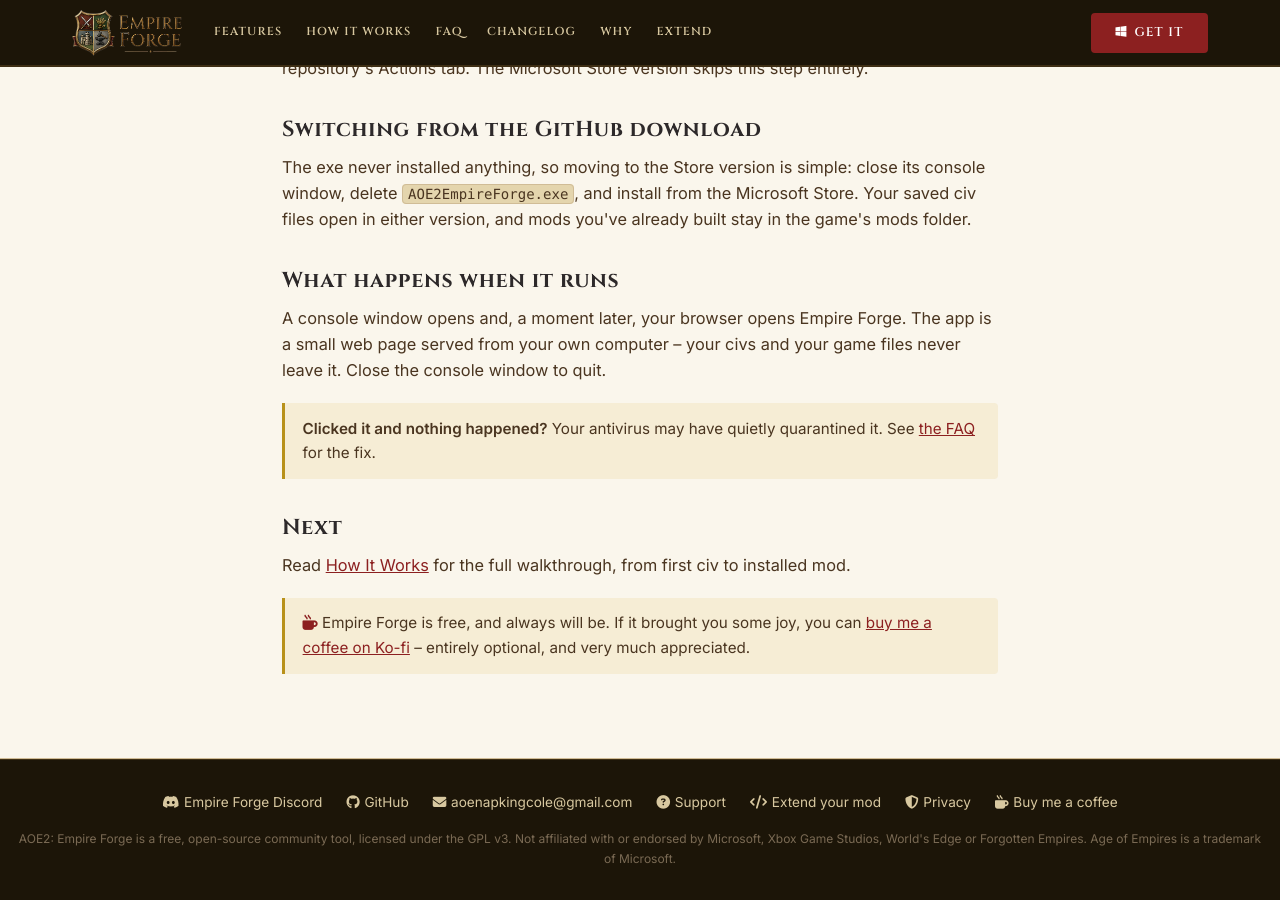
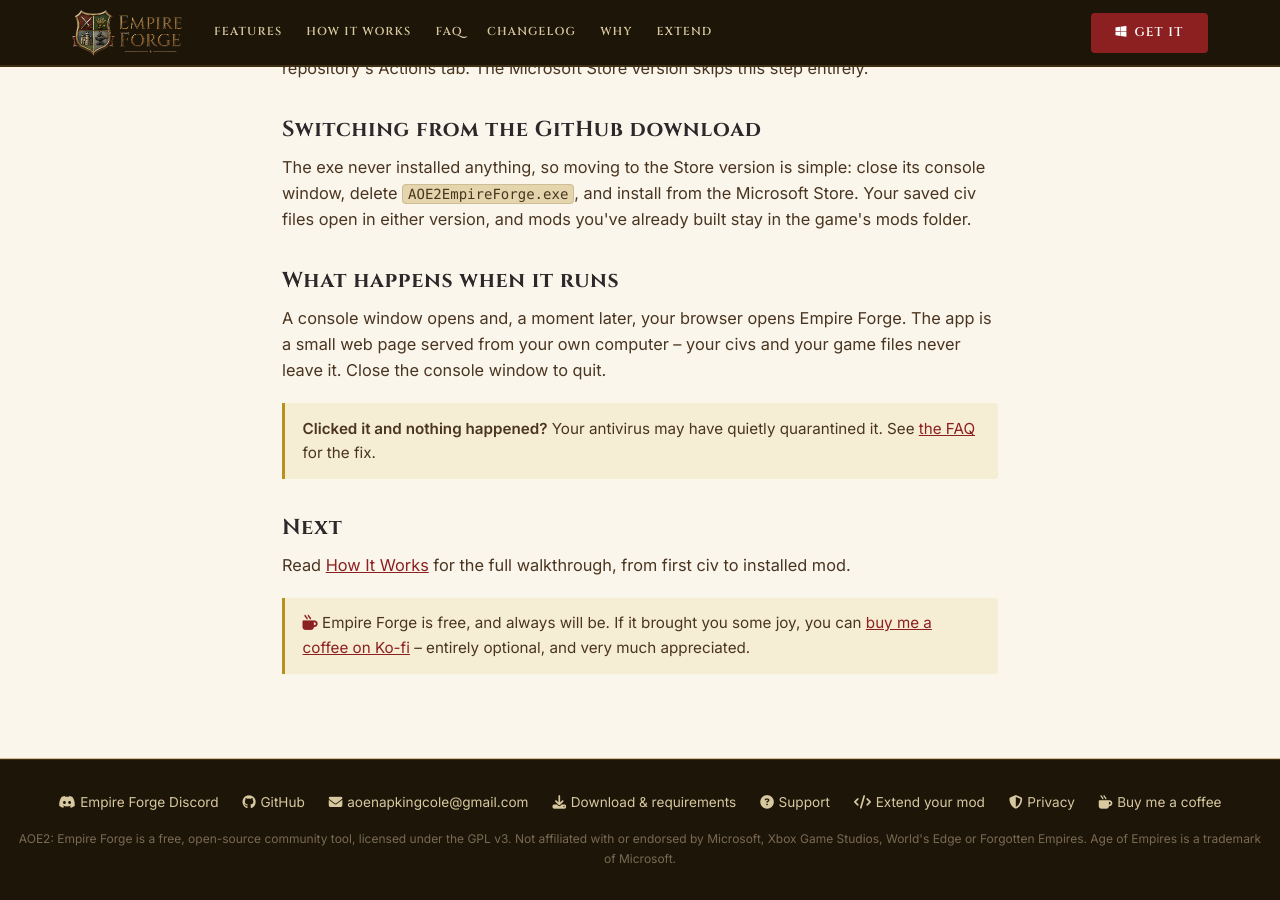
Before and after one commit to napkingcole/empire-forge, a Jekyll site: the page built from download.html, in a window 1280 px wide and 900 px high, scrolled down 1864 px. Built offline with Jekyll 4.4.1, drawn with Linux system fonts in a browser that asks for light colours.

Commit message:
Link the Download page again: GitHub link and footer
Every CTA went straight to the Store or GitHub, leaving /download/ (requirements,
SmartScreen help, switching from the exe) reachable only from one FAQ answer.
"or download from GitHub" now goes to the page's GitHub card, so exe users see
the SmartScreen help first, and the footer links "Download & requirements".

Co-Authored-By: Claude Opus 5.5 <noreply@anthropic.com>
Claude-Session: https://claude.ai/code/session_013A6xtPgAmroHoQRgpmYXM9

```diff
--- a/_includes/footer.html
+++ b/_includes/footer.html
@@ -3,6 +3,7 @@
     <a href="{{ site.discord_server_url }}"><i class="fa-brands fa-discord"></i>Empire Forge Discord</a>
     <a href="{{ site.repo_url }}"><i class="fa-brands fa-github"></i>GitHub</a>
     <a href="mailto:{{ site.contact_email }}"><i class="fa-solid fa-envelope"></i>{{ site.contact_email }}</a>
+    <a href="{{ '/download/' | relative_url }}"><i class="fa-solid fa-download"></i>Download &amp; requirements</a>
     <a href="{{ '/faq/' | relative_url }}"><i class="fa-solid fa-circle-question"></i>Support</a>
     <a href="{{ '/extend/' | relative_url }}"><i class="fa-solid fa-code"></i>Extend your mod</a>
     <a href="{{ '/privacy/' | relative_url }}"><i class="fa-solid fa-shield-halved"></i>Privacy</a>
--- a/_includes/get-buttons.html
+++ b/_includes/get-buttons.html
@@ -1,6 +1,8 @@
 {%- comment -%}
   The "Get Empire Forge" call to action: the Microsoft Store button, with the
-  GitHub exe as a quieter text link beside it.  Every CTA on the site uses this,
+  GitHub exe as a quieter text link beside it.  That link goes to the Download
+  page rather than straight to GitHub, so exe users read the SmartScreen help
+  before they meet the warning.  Every CTA on the site uses this,
   so the wording and the links change in one place.
 
   include.label   button text (default "Get it from the Microsoft Store")
@@ -13,6 +15,6 @@
 <span class="ef-get{% if include.class %} {{ include.class }}{% endif %}">
   <a href="{{ store_href }}" class="ef-btn ef-btn-primary"><i class="fa-brands fa-windows"></i>{{ label }}</a>
   {%- unless include.github == false %}
-  <a href="{{ site.releases_url }}" class="ef-get-alt"><i class="fa-brands fa-github"></i>or download from GitHub</a>
+  <a href="{{ '/download/' | relative_url }}#github" class="ef-get-alt"><i class="fa-brands fa-github"></i>or download from GitHub</a>
   {%- endunless %}
 </span>
--- a/download.html
+++ b/download.html
@@ -28,7 +28,7 @@ permalink: /download/
         {% include get-buttons.html github=false %}
       </div>
 
-      <div class="ef-dl-card">
+      <div class="ef-dl-card" id="github">
         <span class="ef-badge">Portable</span>
         <h2><i class="fa-brands fa-github"></i>GitHub release</h2>
         <p>The same app as a single <code>AOE2EmpireForge.exe</code>. No installer – download it and double-click.</p>
```
